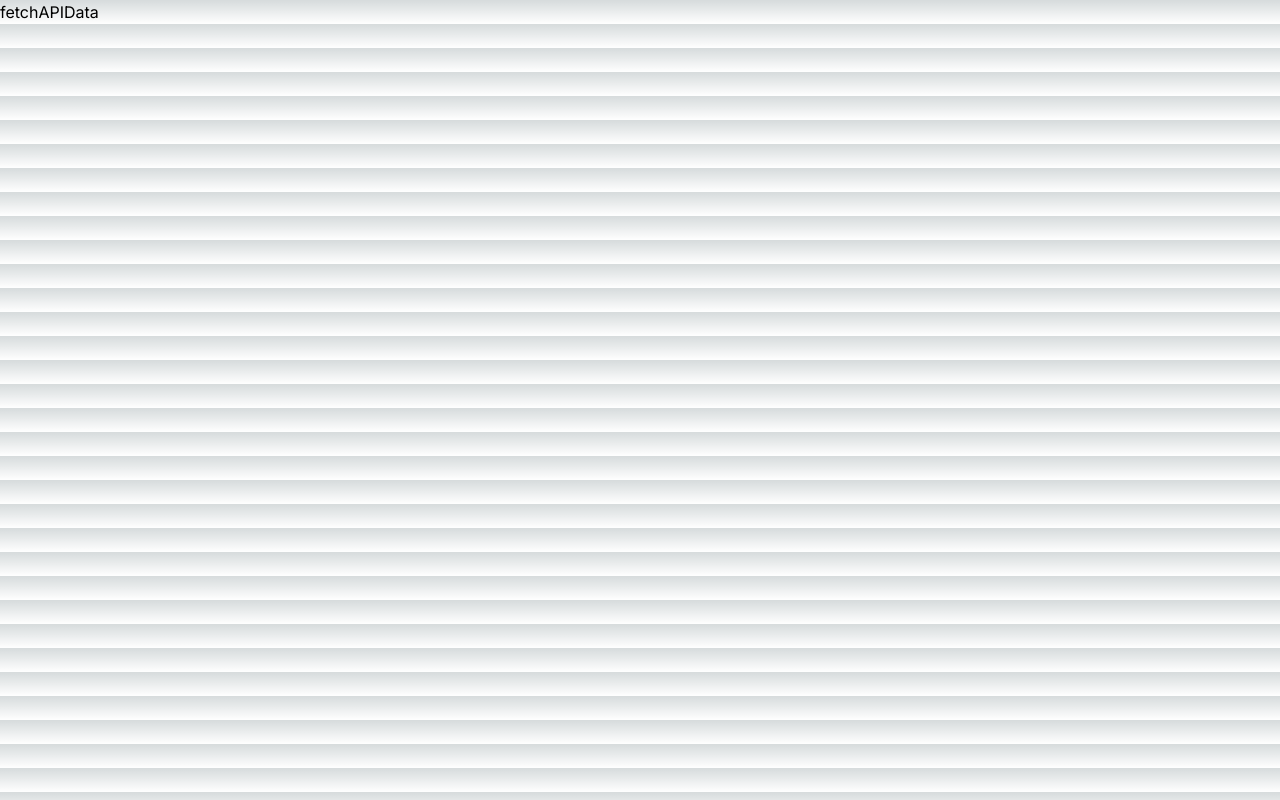
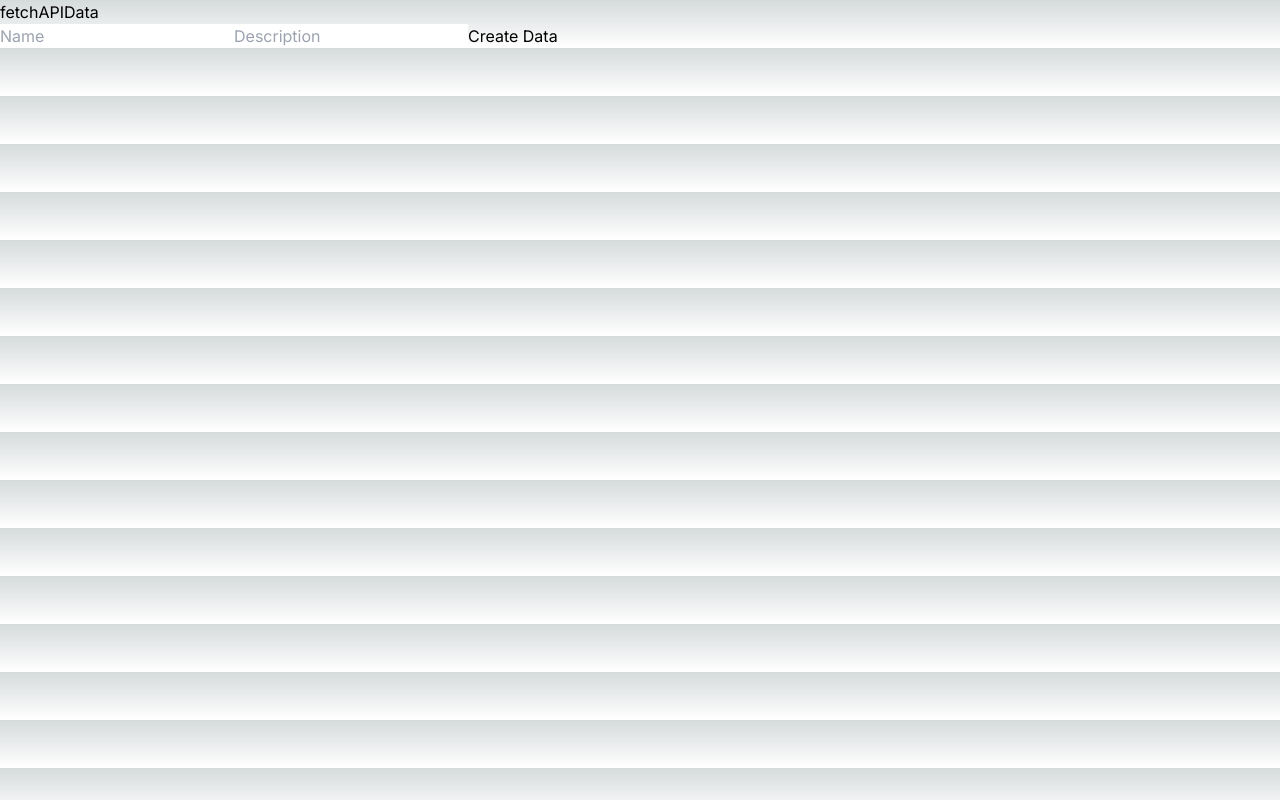
Before and after one commit to csm009177/projectb, a Next.js app in the folder app/: page / in a window 1280 px wide. Built offline with nearby package versions, Linux system fonts and the light colour scheme.

Commit message:
CreateData - into json

```diff
--- /dev/null
+++ b/app/app/CreateData.tsx
@@ -0,0 +1,52 @@
+import React, { useState } from "react";
+
+const CreateData: React.FC = () => {
+  const [formData, setFormData] = useState({});
+
+  const handleInputChange = (e: React.ChangeEvent<HTMLInputElement>) => {
+    setFormData({
+      ...formData,
+      [e.target.name]: e.target.value,
+    });
+  };
+
+  const handleSubmit = async (e: React.FormEvent) => {
+    e.preventDefault();
+
+    try {
+      const response = await fetch("http://localhost:8000/create", {
+        method: "POST",
+        headers: {
+          "Content-Type": "application/json",
+        },
+        body: JSON.stringify(formData),
+      });
+      if (!response.ok) {
+        throw new Error("Network response was not ok");
+      }
+      alert("Data created successfully");
+    } catch (error) {
+      console.error("There was a problem with your fetch operation:", error);
+    }
+  };
+
+  return (
+    <form onSubmit={handleSubmit}>
+      <input
+        type="text"
+        name="name"
+        placeholder="Name"
+        onChange={handleInputChange}
+      />
+      <input
+        type="text"
+        name="description"
+        placeholder="Description"
+        onChange={handleInputChange}
+      />
+      <button type="submit">Create Data</button>
+    </form>
+  );
+};
+
+export default CreateData;
--- a/app/app/Fetches.tsx
+++ b/app/app/FetcheData.tsx
@@ -1,6 +1,6 @@
 import React, { useEffect, useState } from "react";
 
-const Fetches:React.FC = () => {
+const FetcheData:React.FC = () => {
   const [APIData, setAPIData] = useState('')
   const fetchAPIData = () => {
     fetch('http://localhost:8000/') // endpoint와 포트 번호를 지정
@@ -14,7 +14,7 @@ const Fetches:React.FC = () => {
       }).
       then((data)=>{
         // 변환된 데이터를 처리 (콘솔에 출력)
-        setAPIData(data);
+        setAPIData(data.Greet);
         console.log(data);
       })
       .catch((error)=> {
@@ -34,4 +34,4 @@ return (
 );
 
 }
-export default  Fetches;
+export default  FetcheData;
--- /dev/null
+++ b/app/app/context/APIContext.tsx
@@ -0,0 +1,6 @@
+import { createContext, Dispatch, SetStateAction } from "react";
+
+export const FetchApiDatasContext = createContext<{
+  apiData: {};
+  setApiData: Dispatch<SetStateAction<{}>>;
+}>({ apiData: {}, setApiData: () => {} });
--- a/app/app/page.tsx
+++ b/app/app/page.tsx
@@ -1,11 +1,20 @@
-'use client'
-import Fetches from './Fetches';
+"use client";
+import FetcheData from './FetcheData';
+import CreateData from "./CreateData";
+import React, { useEffect, useState } from "react";
+import { FetchApiDatasContext } from './context/APIContext';
 
 export default function Home() {
-    // API 서버로부터 데이터를 가져오는 함수
+  const [apiData, setApiData ] = useState<string|null>('')
+  // API 서버로부터 데이터를 가져오는 함수
   return (
     <main>
-      <Fetches/>
+      <FetchApiDatasContext.Provider value={{apiData, setApiData}}>
+      <FetcheData />
+      <div>
+        <CreateData />
+      </div>
+      </FetchApiDatasContext.Provider>
     </main>
   );
 }
```
Also changed, not shown: 2 other files (tests, documents, lock files or other folders).
